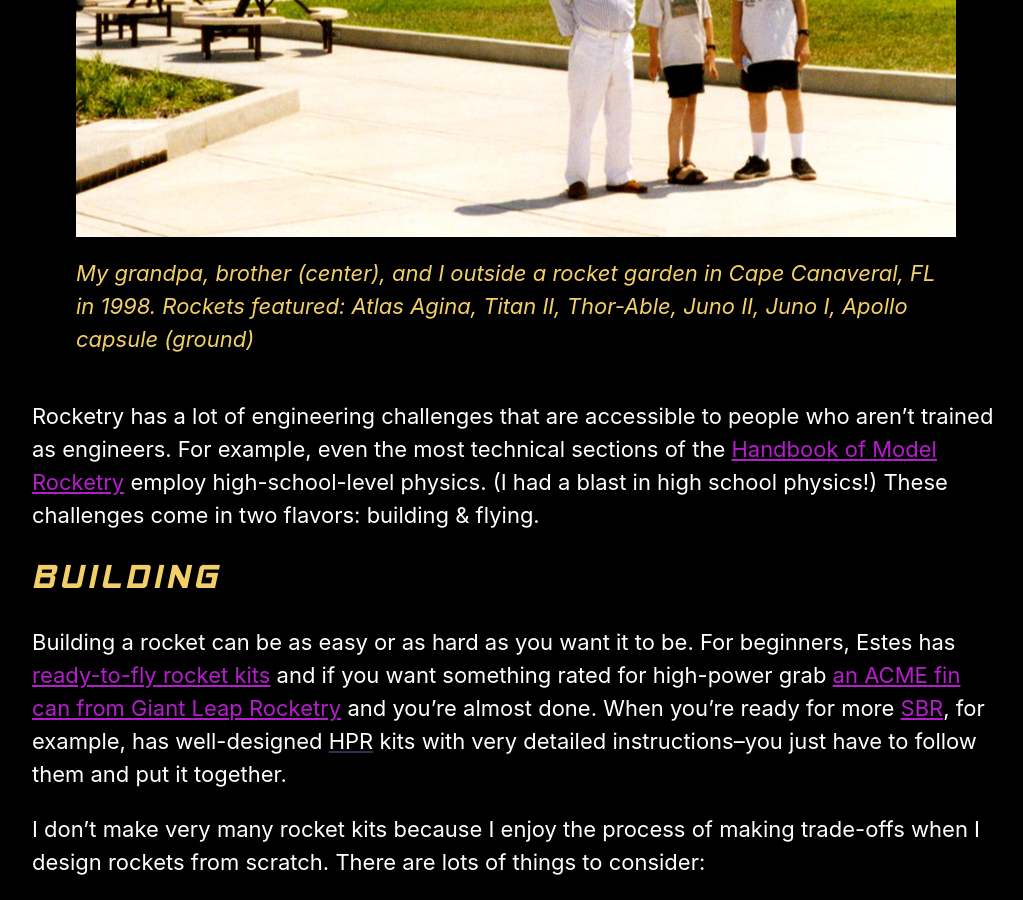
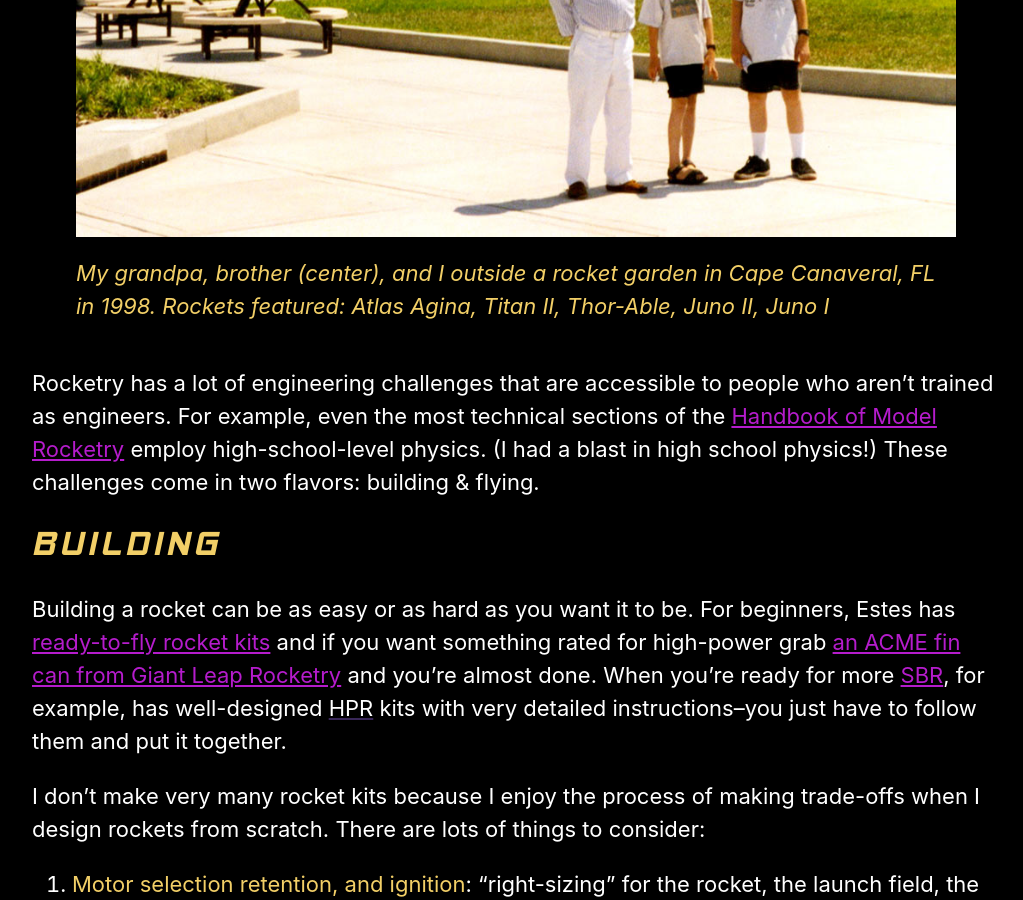
Before and after one commit to rocketlabdelta/rocketlabdelta.com, a Jekyll site: the page built from _posts/2020-01-25-why-i-like-rocketry.md, in a window 1280 px wide and 900 px high, scrolled down 1387 px. Shown: the whole window, without its empty margins (124-1147 px from the left). Built offline with Jekyll 4.4.1, drawn with Linux system fonts in a browser that asks for light colours.

Commit message:
I'm not sure what that is on the ground after all

```diff
--- a/_posts/2020-01-25-why-i-like-rocketry.md
+++ b/_posts/2020-01-25-why-i-like-rocketry.md
@@ -12,7 +12,7 @@ I like rocketry for two primary reasons:
 
 <figure>
   <img src="{{ "/assets/photos/1998-Cape-Canaveral-with-grandpa.jpg" | relative_url }}" alt="Family trip to Cape Canaveral" />
-  <figcaption>My grandpa, brother (center), and I outside a rocket garden in Cape Canaveral, FL in 1998. Rockets featured: Atlas Agina, Titan II, Thor-Able, Juno II, Juno I, Apollo capsule (ground)</figcaption>
+  <figcaption>My grandpa, brother (center), and I outside a rocket garden in Cape Canaveral, FL in 1998. Rockets featured: Atlas Agina, Titan II, Thor-Able, Juno II, Juno I</figcaption>
 </figure>
 
 Rocketry has a lot of engineering challenges that are accessible to people who aren't trained as engineers.
```
